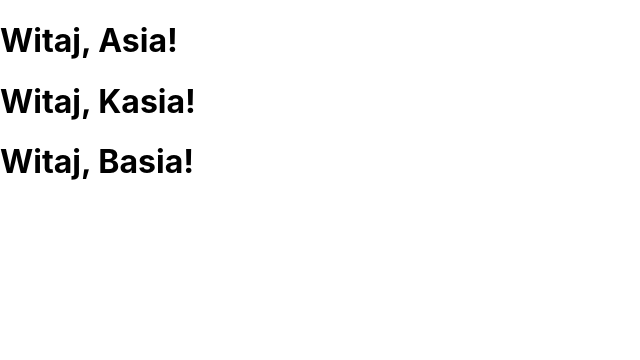
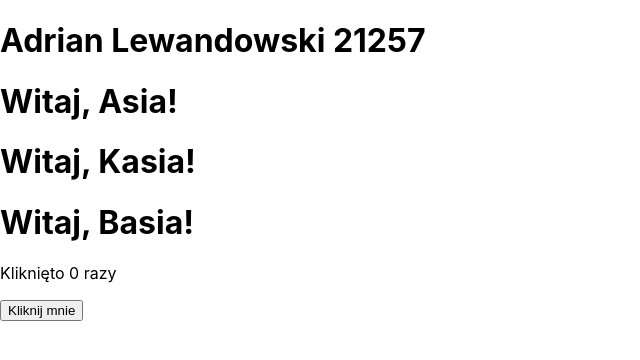
Before and after one commit to Adek2k4/jwpwai_lab1, a React (Create React App) app in the folder AdrianLewandowski21257/lab4ReactDev/zadanie/: page / in a window 1280 px wide. Shown: the top 360 px of the page, without its empty margins (0-640 px from the left). Built offline with nearby package versions, Linux system fonts and the light colour scheme.

Commit message:
lab4 zad3

```diff
--- a/AdrianLewandowski21257/lab4ReactDev/zadanie/src/App.js
+++ b/AdrianLewandowski21257/lab4ReactDev/zadanie/src/App.js
@@ -1,11 +1,15 @@
-import HelloWithProps from './Hello';
+import HelloWithProps from './HelloWithProps';
+import Hello from './Hello';
+import Counter from './Counter';
 
 function App() {
 return (
   <div>
+    <Hello />
     <HelloWithProps name="Asia"/>
     <HelloWithProps name="Kasia"/>
     <HelloWithProps name="Basia"/>
+    <Counter />
   </div>
 );
 }
--- /dev/null
+++ b/AdrianLewandowski21257/lab4ReactDev/zadanie/src/Counter.js
@@ -0,0 +1,12 @@
+import { useState } from 'react';
+
+function Counter() {
+    const [count, setCount] = useState(0);
+    return (
+        <div>
+            <p>Kliknięto {count} razy</p>
+            <button onClick={() => setCount(count + 1)}>Kliknij mnie</button>
+        </div>
+);
+}
+export default Counter;
--- a/AdrianLewandowski21257/lab4ReactDev/zadanie/src/Hello.js
+++ b/AdrianLewandowski21257/lab4ReactDev/zadanie/src/Hello.js
@@ -1,5 +1,5 @@
-function HelloWithProps(props) {
-    return <h1>Witaj, {props.name}!</h1>;
+function Hello() {
+    return <h1>Adrian Lewandowski 21257</h1>;
 }
 
-export default HelloWithProps;
+export default Hello;
--- /dev/null
+++ b/AdrianLewandowski21257/lab4ReactDev/zadanie/src/HelloWithProps.js
@@ -0,0 +1,5 @@
+function HelloWithProps(props) {
+    return <h1>Witaj, {props.name}!</h1>;
+}
+
+export default HelloWithProps;
```
